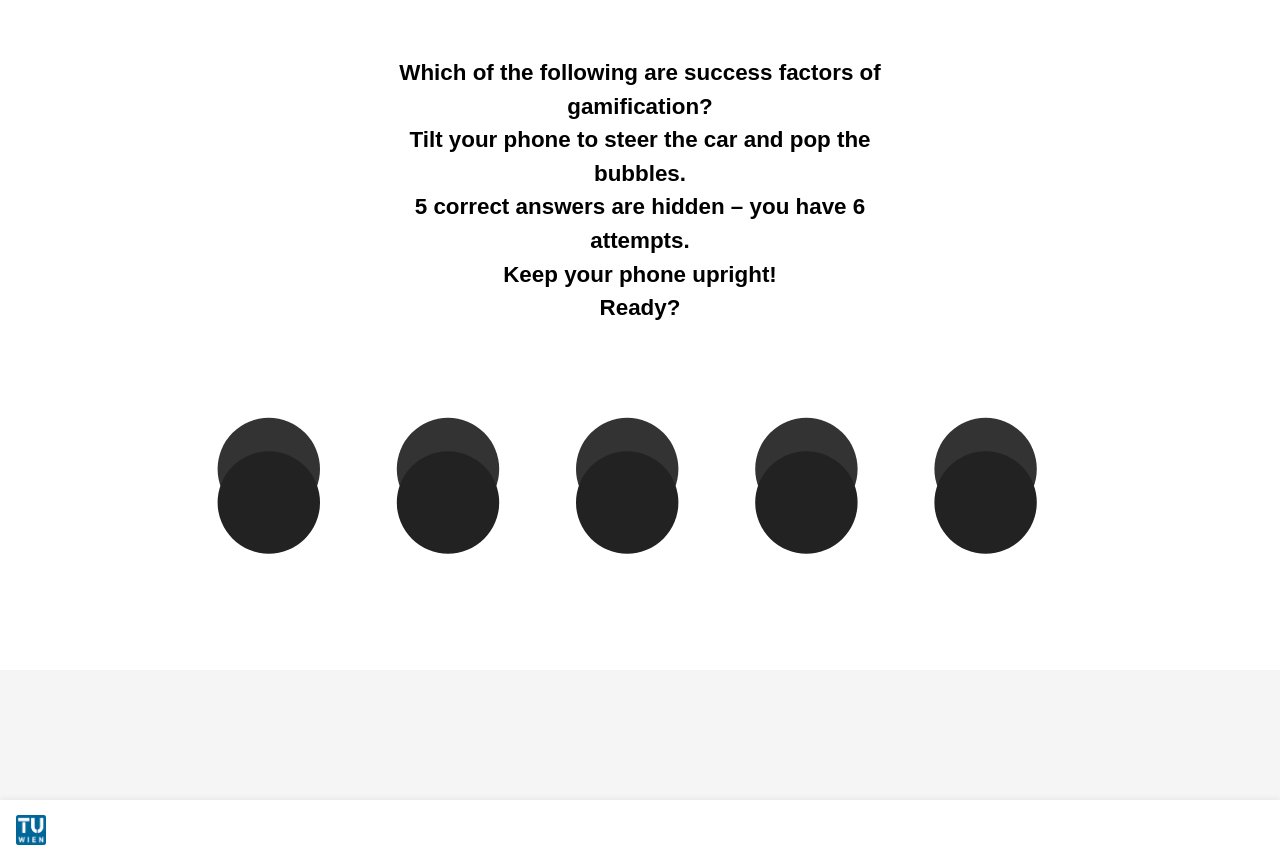
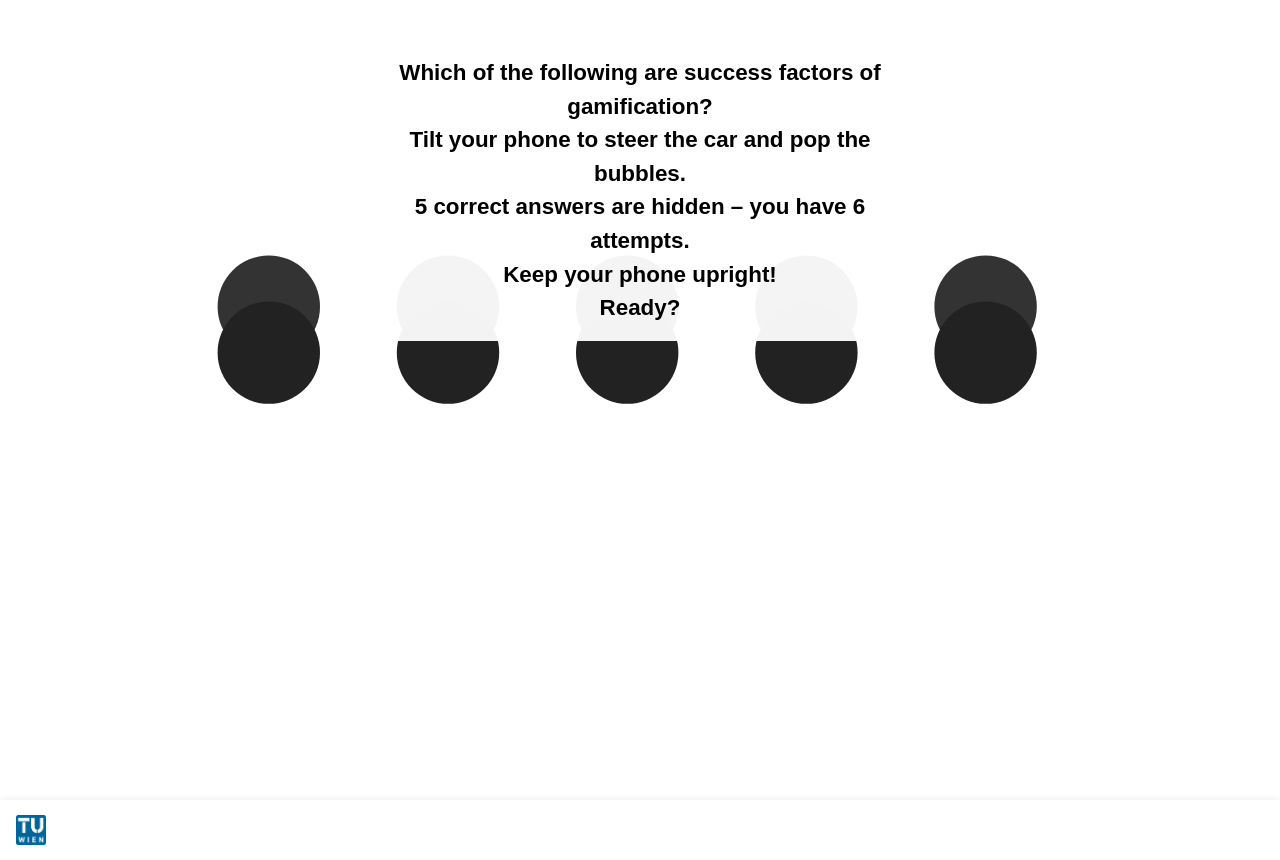
Before and after one commit to George-beep-ops/quiz-app-flask, a Flask app: template templates/minigame_5.html in a window 1280 px wide. Shown: the part 60-920 px from the top of the page. Run offline with Flask 3, Linux system fonts and the light colour scheme; the template is opened without the code that fills it, so the values that code supplies are empty.

Commit message:
Meine Änderungen vom neuen PC

```diff
--- a/templates/minigame_2.html
+++ b/templates/minigame_2.html
@@ -132,8 +132,8 @@
 
     let x = Math.random() * maxX;
     let y = Math.random() * maxY;
-    let dx = (Math.random() - 0.5) * 5;
-    let dy = (Math.random() - 0.5) * 5;
+    let dx = (Math.random() - 0.5) * 4;
+    let dy = (Math.random() - 0.5) * 4;
 
     tile.style.left = x + "px";
     tile.style.top = y + "px";
--- a/templates/minigame_3.html
+++ b/templates/minigame_3.html
@@ -29,7 +29,7 @@
   }
 
   #info {
-    margin-top: 1 rem;
+    margin-top: 0.5 rem;
     font-size: 1.2rem;
   }
 
--- a/templates/minigame_5.html
+++ b/templates/minigame_5.html
@@ -66,19 +66,14 @@ const canvas = document.getElementById("gameCanvas");
 const ctx = canvas.getContext("2d");
 
 const dpr = window.devicePixelRatio || 1;
-
-// ⚠️ Korrigierte Höhe entsprechend CSS
-const canvasLogicalHeight = window.innerHeight - 250;
-const canvasLogicalWidth = window.innerWidth;
-
-canvas.width = canvasLogicalWidth * dpr;
-canvas.height = canvasLogicalHeight * dpr;
-canvas.style.width = canvasLogicalWidth + "px";
-canvas.style.height = canvasLogicalHeight + "px";
+canvas.width = window.innerWidth * dpr;
+canvas.height = window.innerHeight * dpr;
+canvas.style.width = window.innerWidth + "px";
+canvas.style.height = window.innerHeight + "px";
 ctx.scale(dpr, dpr);
 
-const logicalWidth = canvasLogicalWidth;
-const logicalHeight = canvasLogicalHeight;
+const logicalWidth = window.innerWidth;
+const logicalHeight = window.innerHeight;
 
 const carImg = new Image();
 carImg.src = "{{ url_for('static', filename='car.png') }}";
@@ -99,18 +94,30 @@ const car = {
 };
 
 const labels = [
-  "Clear goals", "Personalization", "Feedback", "Storytelling", "Targeting",
-  "Randomization", "Overload", "Guesswork", "Complexity", "Distraction"
+  "Clear goals",
+  "Personalization",
+  "Feedback",
+  "Storytelling",
+  "Targeting",
+  "Randomization",
+  "Overload",
+  "Guesswork",
+  "Complexity",
+  "Distraction"
 ];
 
 const goodWords = [
-  "Clear goals", "Personalization", "Feedback", "Storytelling", "Targeting"
+  "Clear goals",
+  "Personalization",
+  "Feedback",
+  "Storytelling",
+  "Targeting"
 ];
 
 const BUBBLE_SPEED = 1.5;
 
 let usedLabels = new Set();
-let tiltX = 0;
+let tiltX = 0; // 🆕 Sensorwert-Zwischenspeicher
 
 function doesOverlap(x, y, radius, others) {
   return others.some(obj => {
@@ -188,7 +195,7 @@ function drawLights() {
   const totalWidth = logicalWidth * 0.7;
   const spacing = totalWidth / 5;
   const baseX = logicalWidth / 2 - totalWidth / 2 + logicalWidth * 0.06;
-  const baseY = logicalHeight * 0.7;
+  const baseY = logicalHeight / 3;
   const lightRadius = logicalWidth * 0.04;
 
   for (let i = 0; i < 5; i++) {
@@ -248,6 +255,7 @@ function drawBubblesAndCar() {
       ctx.restore();
     }
 
+    // Realistische Kollision: Bubble berührt Auto
     const closestX = Math.max(car.x, Math.min(obj.x + obj.radius, car.x + car.width));
     const closestY = Math.max(car.y, Math.min(obj.y + obj.radius, car.y + car.height));
     const dx = (obj.x + obj.radius) - closestX;
@@ -304,6 +312,7 @@ function update() {
   ctx.clearRect(0, 0, logicalWidth, logicalHeight);
   timer++;
 
+  // 🆕 Glatte Bewegung durch synchronisierte Neigung
   const sensitivity = 0.25;
   car.x += tiltX * sensitivity;
   car.x = Math.max(0, Math.min(logicalWidth - car.width, car.x));
@@ -331,6 +340,7 @@ function update() {
   requestAnimationFrame(update);
 }
 
+// 🆕 Nur Sensorwert merken – Bewegung erfolgt in update()
 window.addEventListener("deviceorientation", function(event) {
   tiltX = event.gamma || 0;
 });
```
Also changed, not shown: templates/minigame_1.html (+8 -18 lines).
